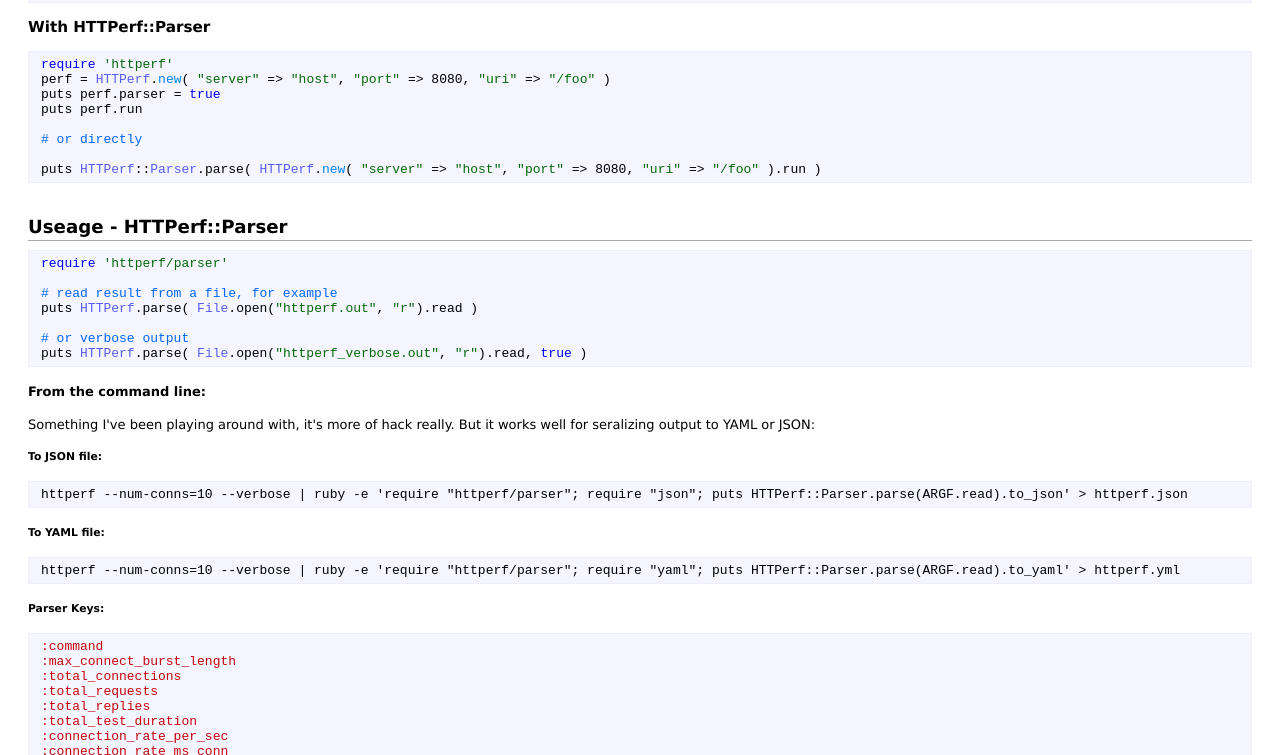
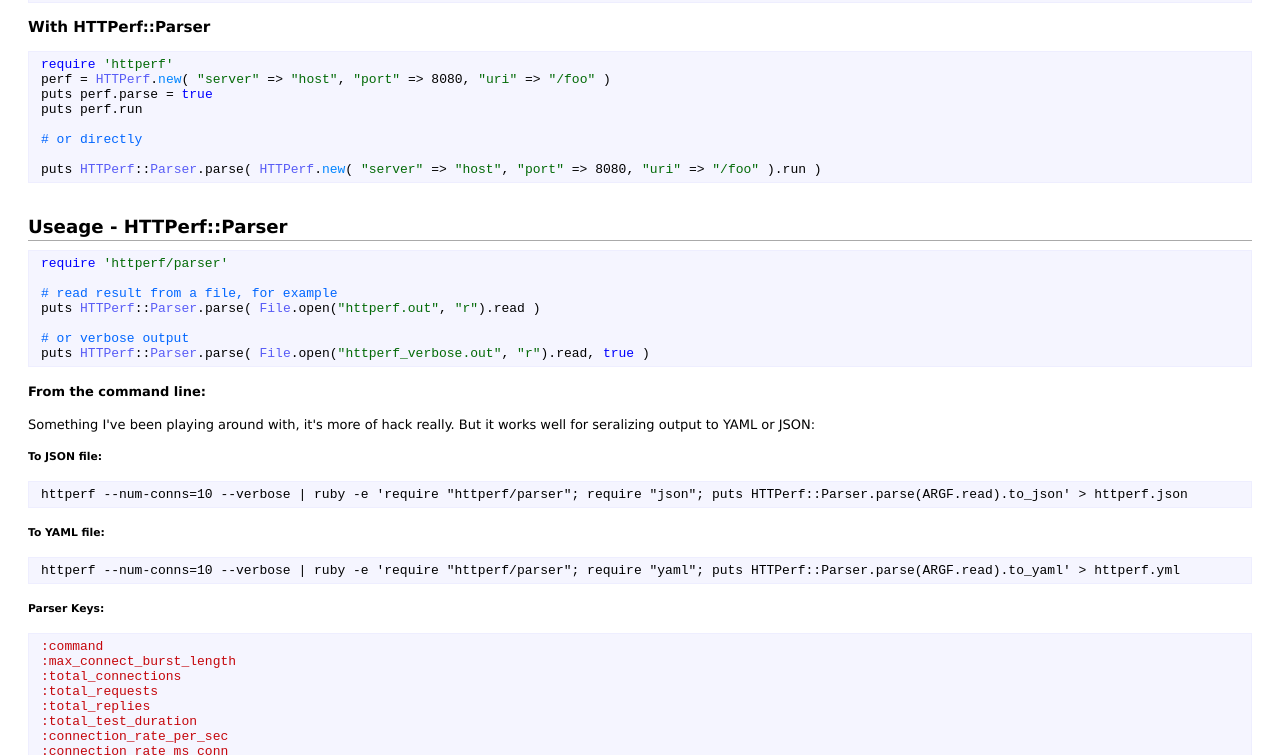
Before and after one commit to jmervine/httperfrb, a plain HTML site: page doc/file.README.html in a window 1280 px wide. Shown: the part 926-1681 px from the top of the page. Drawn offline with Linux system fonts and the light colour scheme.

Commit message:
updating cov and doc

```diff
--- a/doc/file.README.html
+++ b/doc/file.README.html
@@ -118,7 +118,7 @@
 
 <pre class="code ruby"><code><span class='id identifier rubyid_require'>require</span> <span class='tstring'><span class='tstring_beg'>'</span><span class='tstring_content'>httperf</span><span class='tstring_end'>'</span></span>
 <span class='id identifier rubyid_perf'>perf</span> <span class='op'>=</span> <span class='const'>HTTPerf</span><span class='period'>.</span><span class='id identifier rubyid_new'>new</span><span class='lparen'>(</span> <span class='tstring'><span class='tstring_beg'>&quot;</span><span class='tstring_content'>server</span><span class='tstring_end'>&quot;</span></span> <span class='op'>=&gt;</span> <span class='tstring'><span class='tstring_beg'>&quot;</span><span class='tstring_content'>host</span><span class='tstring_end'>&quot;</span></span><span class='comma'>,</span> <span class='tstring'><span class='tstring_beg'>&quot;</span><span class='tstring_content'>port</span><span class='tstring_end'>&quot;</span></span> <span class='op'>=&gt;</span> <span class='int'>8080</span><span class='comma'>,</span> <span class='tstring'><span class='tstring_beg'>&quot;</span><span class='tstring_content'>uri</span><span class='tstring_end'>&quot;</span></span> <span class='op'>=&gt;</span> <span class='tstring'><span class='tstring_beg'>&quot;</span><span class='tstring_content'>/foo</span><span class='tstring_end'>&quot;</span></span> <span class='rparen'>)</span>
-<span class='id identifier rubyid_puts'>puts</span> <span class='id identifier rubyid_perf'>perf</span><span class='period'>.</span><span class='id identifier rubyid_parser'>parser</span> <span class='op'>=</span> <span class='kw'>true</span>
+<span class='id identifier rubyid_puts'>puts</span> <span class='id identifier rubyid_perf'>perf</span><span class='period'>.</span><span class='id identifier rubyid_parse'>parse</span> <span class='op'>=</span> <span class='kw'>true</span>
 <span class='id identifier rubyid_puts'>puts</span> <span class='id identifier rubyid_perf'>perf</span><span class='period'>.</span><span class='id identifier rubyid_run'>run</span>
 
 <span class='comment'># or directly
@@ -131,10 +131,10 @@
 <pre class="code ruby"><code><span class='id identifier rubyid_require'>require</span> <span class='tstring'><span class='tstring_beg'>'</span><span class='tstring_content'>httperf/parser</span><span class='tstring_end'>'</span></span>
 
 <span class='comment'># read result from a file, for example
-</span><span class='id identifier rubyid_puts'>puts</span> <span class='const'>HTTPerf</span><span class='period'>.</span><span class='id identifier rubyid_parse'>parse</span><span class='lparen'>(</span> <span class='const'>File</span><span class='period'>.</span><span class='id identifier rubyid_open'>open</span><span class='lparen'>(</span><span class='tstring'><span class='tstring_beg'>&quot;</span><span class='tstring_content'>httperf.out</span><span class='tstring_end'>&quot;</span></span><span class='comma'>,</span> <span class='tstring'><span class='tstring_beg'>&quot;</span><span class='tstring_content'>r</span><span class='tstring_end'>&quot;</span></span><span class='rparen'>)</span><span class='period'>.</span><span class='id identifier rubyid_read'>read</span> <span class='rparen'>)</span>
+</span><span class='id identifier rubyid_puts'>puts</span> <span class='const'>HTTPerf</span><span class='op'>::</span><span class='const'>Parser</span><span class='period'>.</span><span class='id identifier rubyid_parse'>parse</span><span class='lparen'>(</span> <span class='const'>File</span><span class='period'>.</span><span class='id identifier rubyid_open'>open</span><span class='lparen'>(</span><span class='tstring'><span class='tstring_beg'>&quot;</span><span class='tstring_content'>httperf.out</span><span class='tstring_end'>&quot;</span></span><span class='comma'>,</span> <span class='tstring'><span class='tstring_beg'>&quot;</span><span class='tstring_content'>r</span><span class='tstring_end'>&quot;</span></span><span class='rparen'>)</span><span class='period'>.</span><span class='id identifier rubyid_read'>read</span> <span class='rparen'>)</span>
 
 <span class='comment'># or verbose output
-</span><span class='id identifier rubyid_puts'>puts</span> <span class='const'>HTTPerf</span><span class='period'>.</span><span class='id identifier rubyid_parse'>parse</span><span class='lparen'>(</span> <span class='const'>File</span><span class='period'>.</span><span class='id identifier rubyid_open'>open</span><span class='lparen'>(</span><span class='tstring'><span class='tstring_beg'>&quot;</span><span class='tstring_content'>httperf_verbose.out</span><span class='tstring_end'>&quot;</span></span><span class='comma'>,</span> <span class='tstring'><span class='tstring_beg'>&quot;</span><span class='tstring_content'>r</span><span class='tstring_end'>&quot;</span></span><span class='rparen'>)</span><span class='period'>.</span><span class='id identifier rubyid_read'>read</span><span class='comma'>,</span> <span class='kw'>true</span> <span class='rparen'>)</span>
+</span><span class='id identifier rubyid_puts'>puts</span> <span class='const'>HTTPerf</span><span class='op'>::</span><span class='const'>Parser</span><span class='period'>.</span><span class='id identifier rubyid_parse'>parse</span><span class='lparen'>(</span> <span class='const'>File</span><span class='period'>.</span><span class='id identifier rubyid_open'>open</span><span class='lparen'>(</span><span class='tstring'><span class='tstring_beg'>&quot;</span><span class='tstring_content'>httperf_verbose.out</span><span class='tstring_end'>&quot;</span></span><span class='comma'>,</span> <span class='tstring'><span class='tstring_beg'>&quot;</span><span class='tstring_content'>r</span><span class='tstring_end'>&quot;</span></span><span class='rparen'>)</span><span class='period'>.</span><span class='id identifier rubyid_read'>read</span><span class='comma'>,</span> <span class='kw'>true</span> <span class='rparen'>)</span>
 </code></pre>
 
 <h4>From the command line:</h4>
@@ -217,7 +217,7 @@
 </div></div>
 
     <div id="footer">
-  Generated on Mon Aug 13 12:48:50 2012 by
+  Generated on Mon Aug 13 12:50:11 2012 by
   <a href="http://yardoc.org" title="Yay! A Ruby Documentation Tool" target="_parent">yard</a>
   0.8.2.1 (ruby-1.9.2).
 </div>
```
Also changed, not shown: doc/HTTPerf.html (+2 -2 lines), doc/HTTPerf/Parser.html (+1 -1 lines), doc/_index.html (+1 -1 lines), doc/index.html (+4 -4 lines), doc/top-level-namespace.html (+1 -1 lines), 1 other file.
